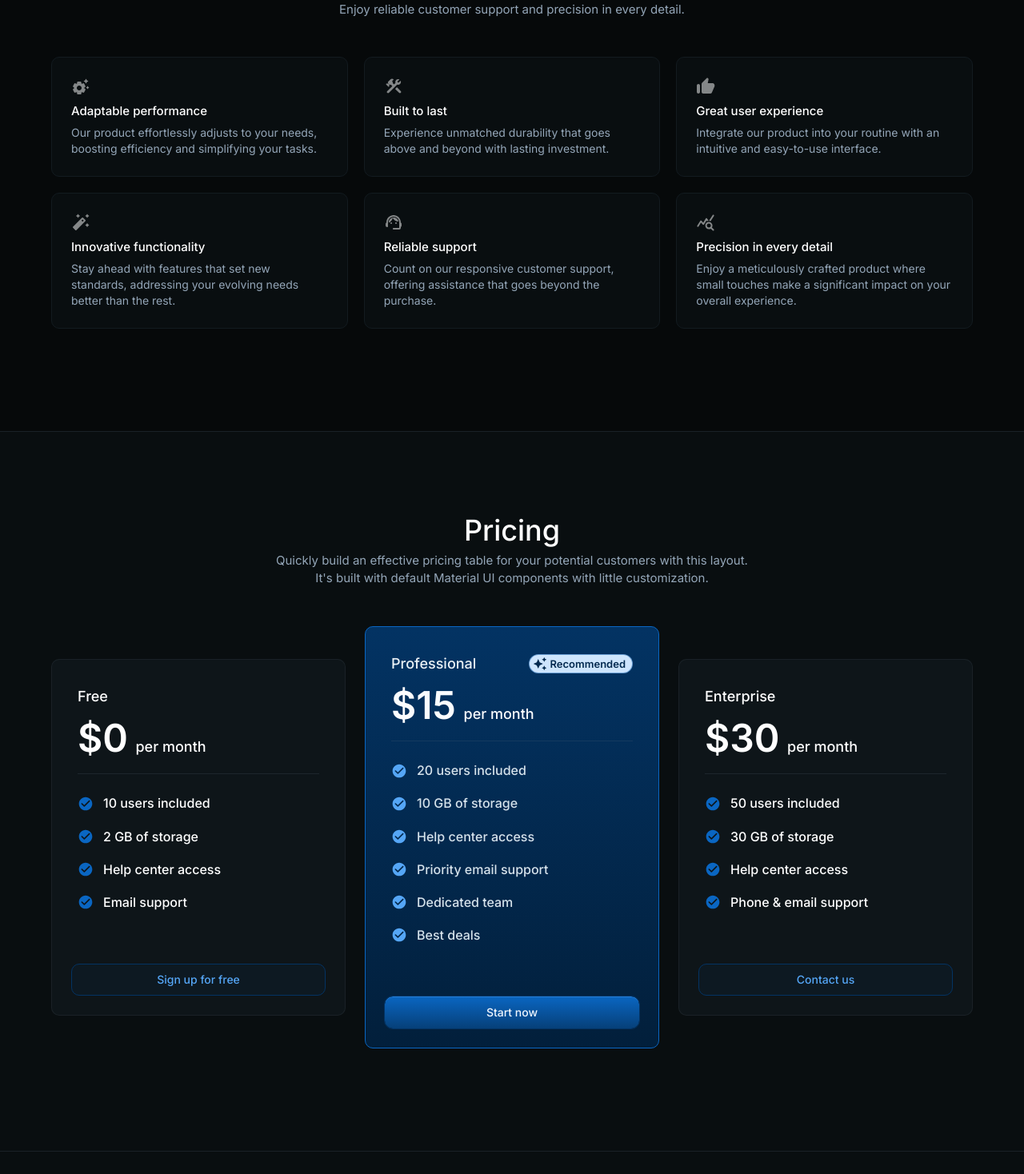
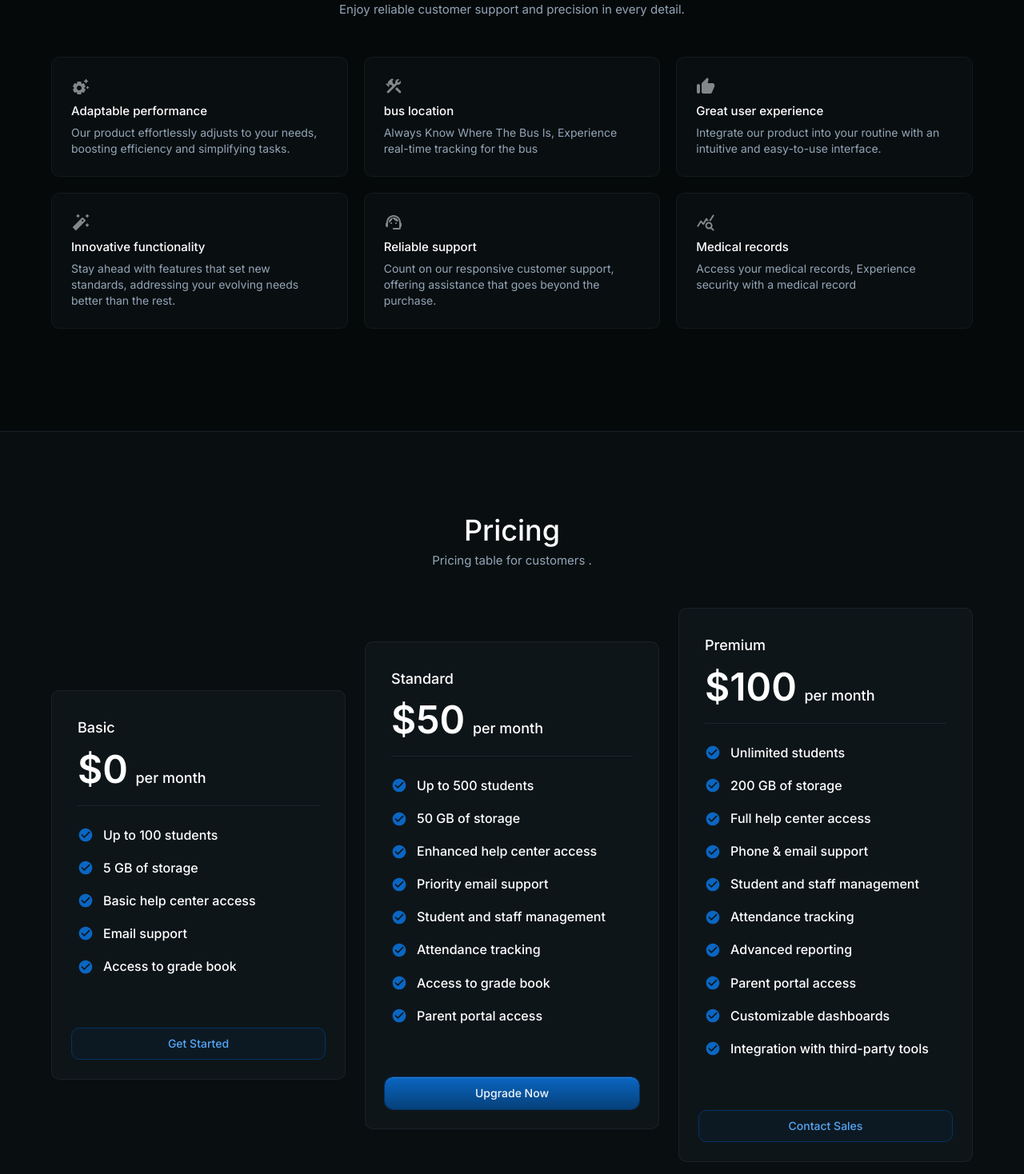
Before and after one commit to programmer-weeb/tailwind-with-css-modules, a Next.js app: page / in a window 1280 px wide. Shown: the part 842-2310 px from the top of the page at 80% size. Built offline with nearby package versions, Linux system fonts and the light colour scheme.

Commit message:
Change Pricing

```diff
--- a/app/ui/landing-stuff/components/Highlights.tsx
+++ b/app/ui/landing-stuff/components/Highlights.tsx
@@ -18,13 +18,15 @@ const items = [
     icon: <SettingsSuggestRoundedIcon />,
     title: 'Adaptable performance',
     description:
-      'Our product effortlessly adjusts to your needs, boosting efficiency and simplifying your tasks.',
+      'Our product effortlessly adjusts to your needs, boosting efficiency and simplifying tasks.',
   },
   {
     icon: <ConstructionRoundedIcon />,
-    title: 'Built to last',
-    description:
-      'Experience unmatched durability that goes above and beyond with lasting investment.',
+    // title: 'Built to last',
+		title: 'bus location',
+    // description:
+    //   'Experience unmatched durability that goes above and beyond with lasting investment.',
+		description: 'Always Know Where The Bus Is, Experience real-time tracking for the bus'
   },
   {
     icon: <ThumbUpAltRoundedIcon />,
@@ -46,9 +48,11 @@ const items = [
   },
   {
     icon: <QueryStatsRoundedIcon />,
-    title: 'Precision in every detail',
-    description:
-      'Enjoy a meticulously crafted product where small touches make a significant impact on your overall experience.',
+    // title: 'Precision in every detail',
+		title: 'Medical records',
+    // description:
+    //   'Enjoy a meticulously crafted product where small touches make a significant impact on your overall experience.',
+		description: 'Access your medical records, Experience security with a medical record'
   },
 ];
 
--- a/app/ui/landing-stuff/components/Pricing.tsx
+++ b/app/ui/landing-stuff/components/Pricing.tsx
@@ -15,45 +15,55 @@ import CheckCircleRoundedIcon from '@mui/icons-material/CheckCircleRounded';
 
 const tiers = [
   {
-    title: 'Free',
+    title: 'Basic',
     price: '0',
     description: [
-      '10 users included',
-      '2 GB of storage',
-      'Help center access',
+      'Up to 100 students',
+      '5 GB of storage',
+      'Basic help center access',
       'Email support',
+      'Access to grade book',
     ],
-    buttonText: 'Sign up for free',
+    buttonText: 'Get Started',
     buttonVariant: 'outlined',
   },
   {
-    title: 'Professional',
-    subheader: 'Recommended',
-    price: '15',
+    title: 'Standard',
+    subheader: 'Popular',
+    price: '50',
     description: [
-      '20 users included',
-      '10 GB of storage',
-      'Help center access',
+      'Up to 500 students',
+      '50 GB of storage',
+      'Enhanced help center access',
       'Priority email support',
-      'Dedicated team',
-      'Best deals',
+      'Student and staff management',
+      'Attendance tracking',
+      'Access to grade book',
+      'Parent portal access',
     ],
-    buttonText: 'Start now',
+    buttonText: 'Upgrade Now',
     buttonVariant: 'contained',
   },
   {
-    title: 'Enterprise',
-    price: '30',
+    title: 'Premium',
+    price: '100',
     description: [
-      '50 users included',
-      '30 GB of storage',
-      'Help center access',
+      'Unlimited students',
+      '200 GB of storage',
+      'Full help center access',
       'Phone & email support',
+      'Student and staff management',
+      'Attendance tracking',
+      'Advanced reporting',
+      'Parent portal access',
+      'Customizable dashboards',
+      'Integration with third-party tools',
     ],
-    buttonText: 'Contact us',
+    buttonText: 'Contact Sales',
     buttonVariant: 'outlined',
   },
 ];
+
 
 export default function Pricing() {
   return (
@@ -79,11 +89,15 @@ export default function Pricing() {
           Pricing
         </Typography>
         <Typography variant="body1" color="text.secondary">
+          Pricing table for customers . <br />
+          {/* It&apos;s built with default Material UI components with little customization. */}
+        </Typography>
+        {/* <Typography variant="body1" color="text.secondary">
           Quickly build an effective pricing table for your potential customers with
           this layout. <br />
           It&apos;s built with default Material UI components with little
           customization.
-        </Typography>
+        </Typography> */}
       </Box>
       <Grid container spacing={3} alignItems="center" justifyContent="center">
         {tiers.map((tier) => (
```
